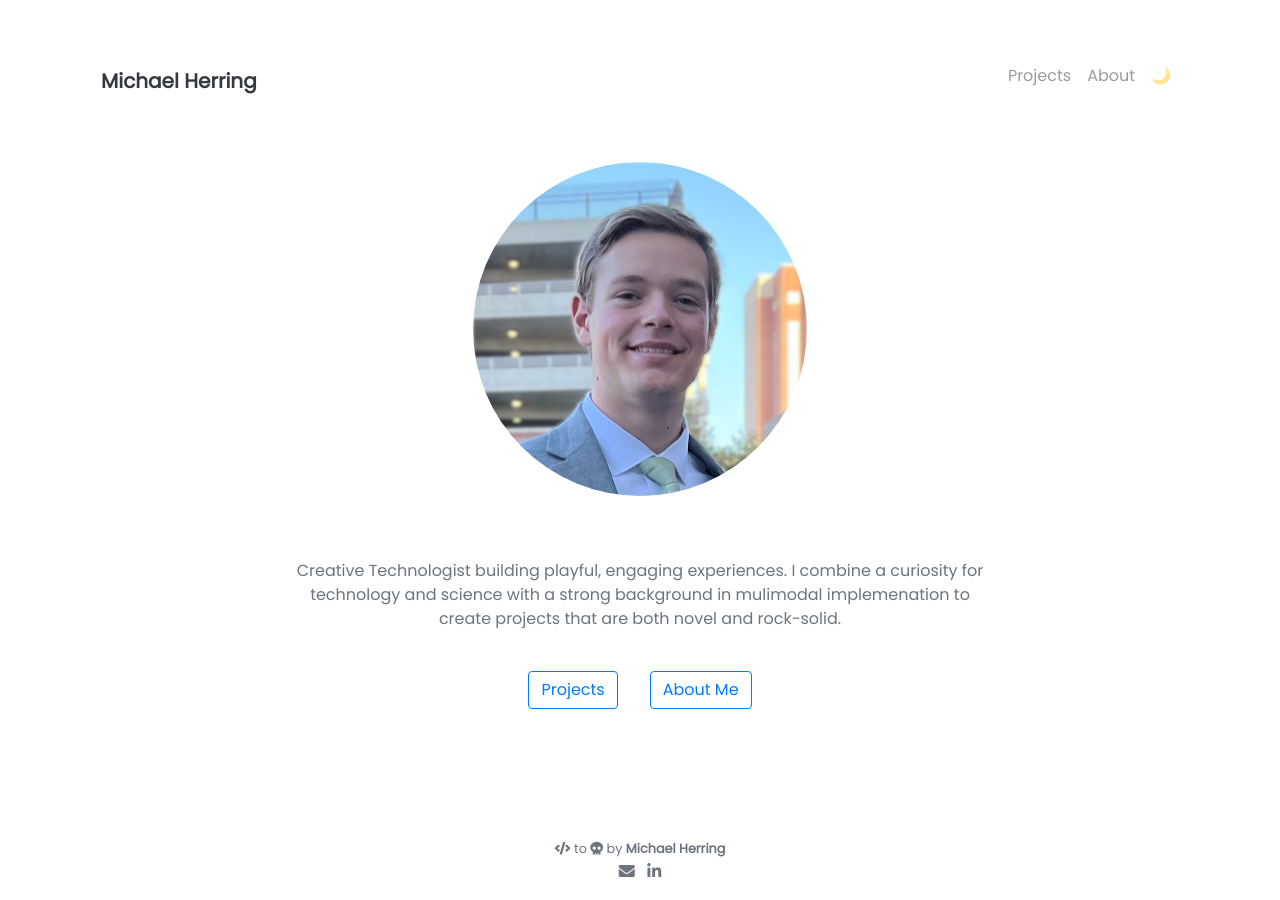
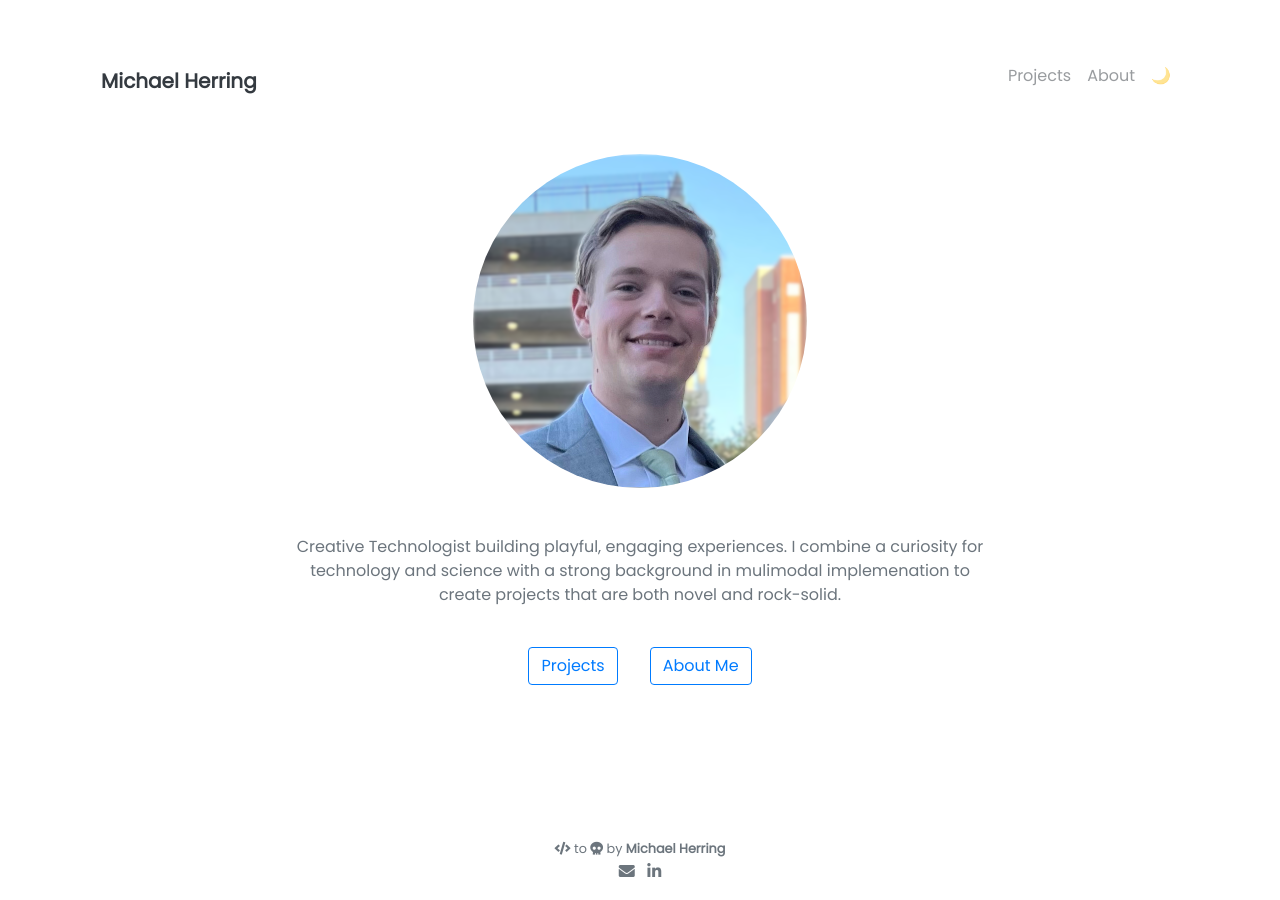
Before and after one commit to mpherring09/mpherring09.github.io, a Jekyll site: the page built from pages/index.md, in a window 1280 px wide. Built offline with Jekyll 4.4.1, drawn with Linux system fonts in a browser that asks for light colours.

Commit message:
Adjust landing spacing

```diff
--- a/_includes/landing.html
+++ b/_includes/landing.html
@@ -1,7 +1,7 @@
 <div class="row justify-content-center align-items-center p-4">
 
   <!-- 1. Image Column: Keep it tight -->
-  <div class="col-lg-4 col-md-6 text-center my-4">
+  <div class="col-lg-4 col-md-6 text-center my-3">
     <div id="container" class="my-2">
       <div id="dummy"></div>
       <div id="element">
@@ -14,12 +14,12 @@
   <div class="w-100"></div>
 
   <!-- 2. Text Column: Make it wider (e.g., col-lg-8) -->
-  <div class="col-lg-8 col-md-10 text-center my-4">
+  <div class="col-lg-8 col-md-10 text-center mt-3 mb-0">
     <p class="text-muted wow animated slideInUp" data-wow-delay=".15s">
       {{ site.description }}
     </p>
 
-    <div class="d-flex justify-content-center wow animated slideInUp" data-wow-delay=".15s">
+    <div class="d-flex justify-content-center wow animated fadeIn" data-wow-delay=".65s">
       <span class="mx-3">
         {% include elements/button.html link="projects" text="Projects" %}
       </span>
```
